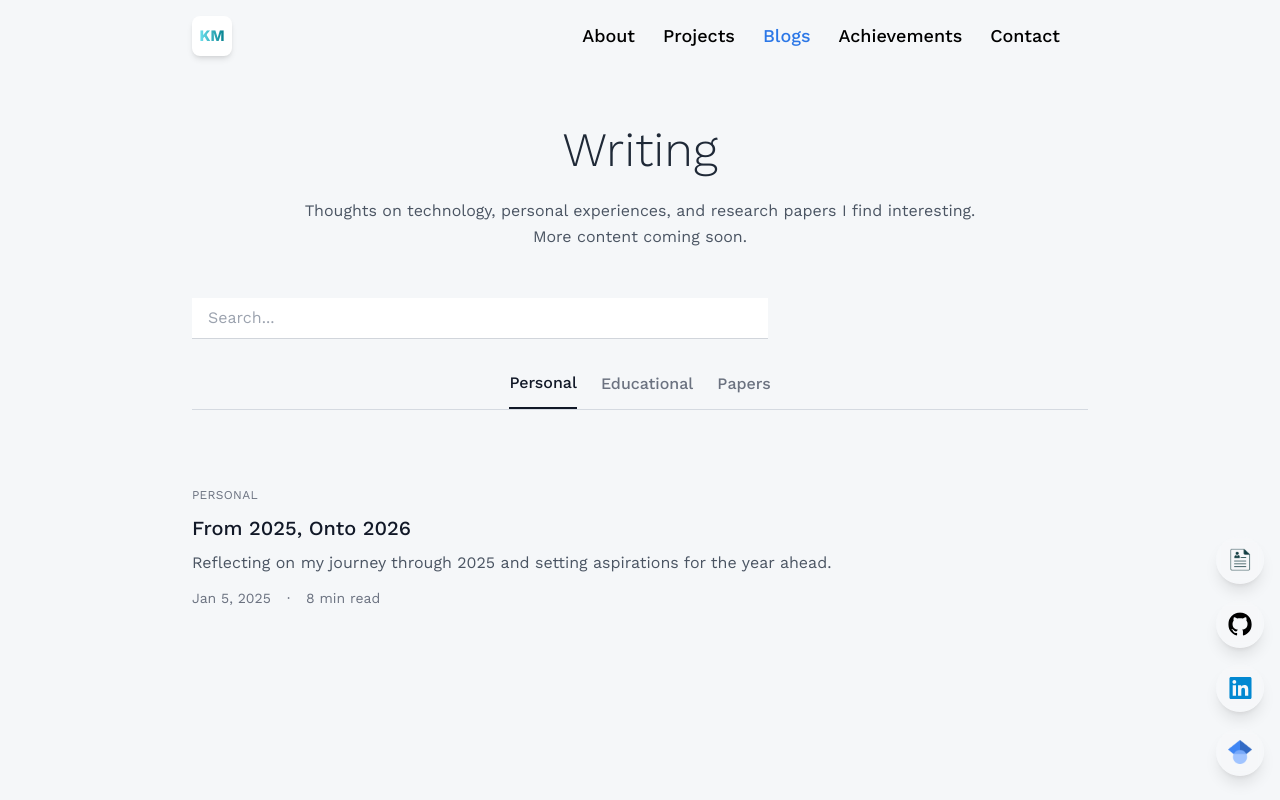
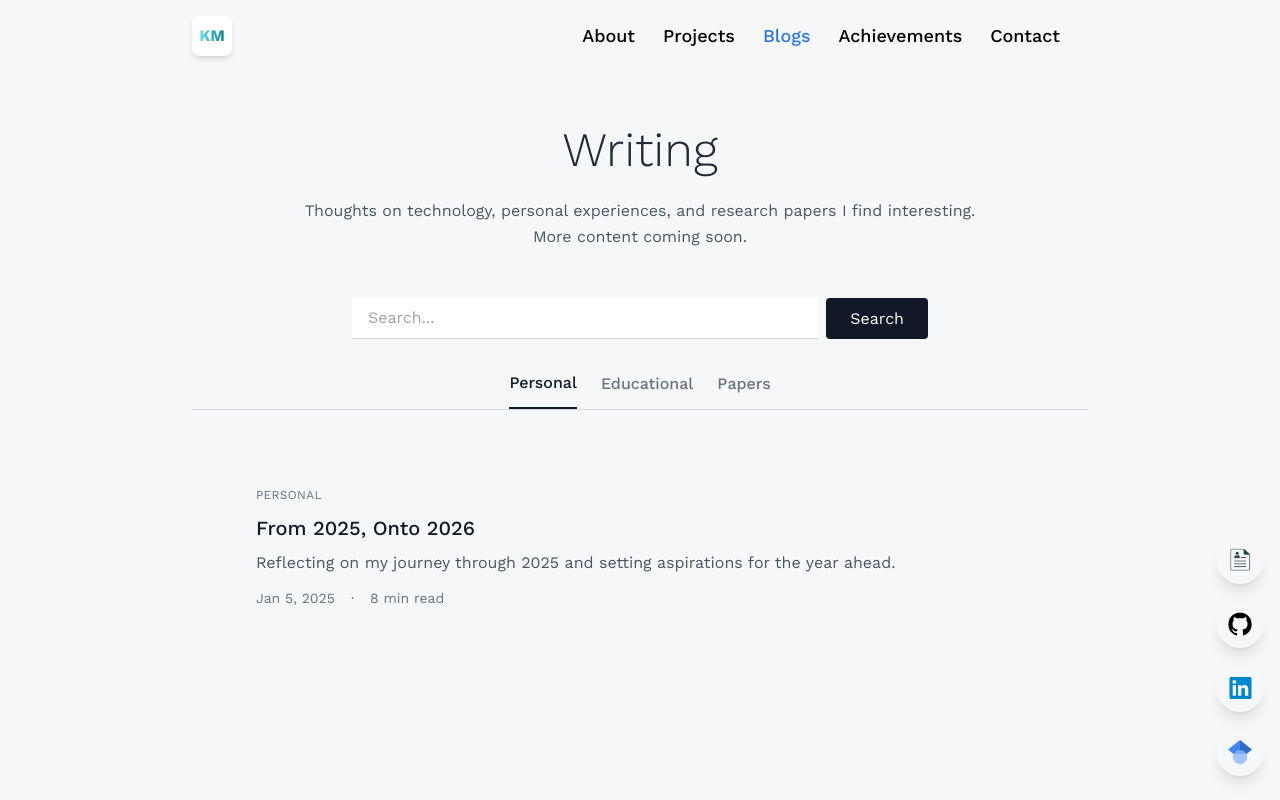
Before and after one commit to Khushi-Malik/KhushiPersonalWebsite, a React (Vite) app in the folder khushi-portfolio/: page /blog in a window 1280 px wide. Built offline with nearby package versions, Linux system fonts and the light colour scheme.

Commit message:
fixed ui

```diff
--- a/khushi-portfolio/src/pages/Blog.jsx
+++ b/khushi-portfolio/src/pages/Blog.jsx
@@ -56,6 +56,7 @@ const BlogCard = ({ post, type = "blog" }) => {
 
 const Blog = () => {
     const [activeTab, setActiveTab] = useState('personal');
+    const [searchInput, setSearchInput] = useState('');
     const [searchTerm, setSearchTerm] = useState('');
 
     const getCurrentPosts = () => {
@@ -64,6 +65,16 @@ const Blog = () => {
             case 'educational': return educationalBlogs;
             case 'research': return researchPapers;
             default: return personalBlogs;
+        }
+    };
+
+    const handleSearch = () => {
+        setSearchTerm(searchInput);
+    };
+
+    const handleKeyPress = (e) => {
+        if (e.key === 'Enter') {
+            handleSearch();
         }
     };
 
@@ -88,14 +99,21 @@ const Blog = () => {
                 </div>
             </div>
 
-            <div className="max-w-xl mb-8 justify-center">
+            <div className="max-w-xl mx-auto mb-8 flex gap-2">
                 <input
                     type="text"
                     placeholder="Search..."
-                    value={searchTerm}
-                    onChange={(e) => setSearchTerm(e.target.value)}
-                    className="w-full px-4 py-2 border-b border-gray-300 focus:outline-none focus:border-gray-900 transition-colors"
+                    value={searchInput}
+                    onChange={(e) => setSearchInput(e.target.value)}
+                    onKeyPress={handleKeyPress}
+                    className="flex-1 px-4 py-2 border-b border-gray-300 focus:outline-none focus:border-gray-900 transition-colors"
                 />
+                <button
+                    onClick={handleSearch}
+                    className="px-6 py-2 bg-gray-900 text-white rounded hover:bg-gray-800 transition-colors"
+                >
+                    Search
+                </button>
             </div>
 
             <div className="flex gap-6 mb-12 border-b border-gray-200 justify-center">
@@ -132,7 +150,7 @@ const Blog = () => {
             </div>
 
             {filteredPosts.length > 0 ? (
-                <div className="max-w-3xl">
+                <div className="max-w-3xl mx-auto">
                     {filteredPosts.map((post) => (
                         <BlogCard
                             key={post.id}
@@ -142,7 +160,7 @@ const Blog = () => {
                     ))}
                 </div>
             ) : (
-                <div className="py-16 text-gray-500">
+                <div className="py-16 text-gray-500 text-center">
                     <p>No posts yet in this category. Check back soon!</p>
                 </div>
             )}
```
